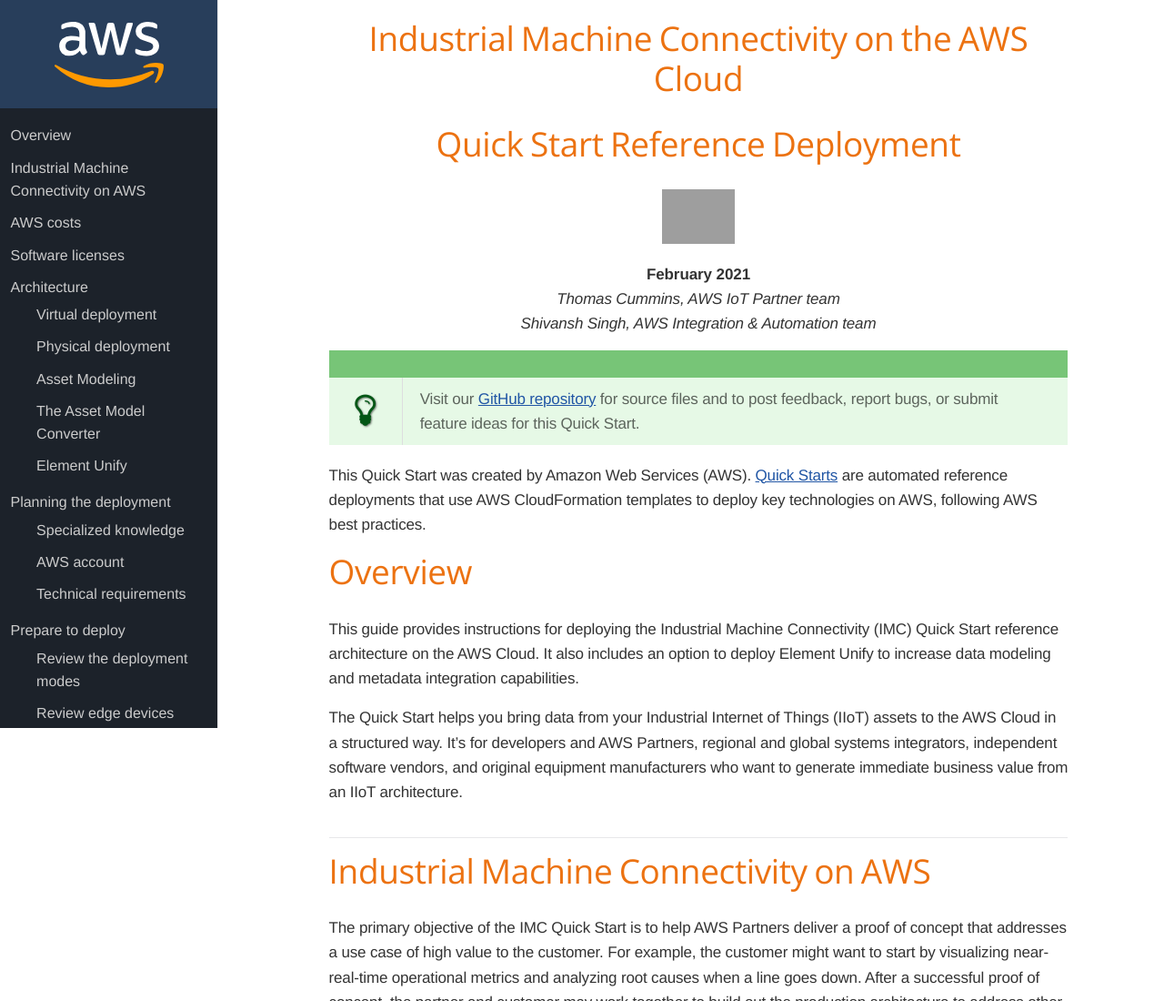
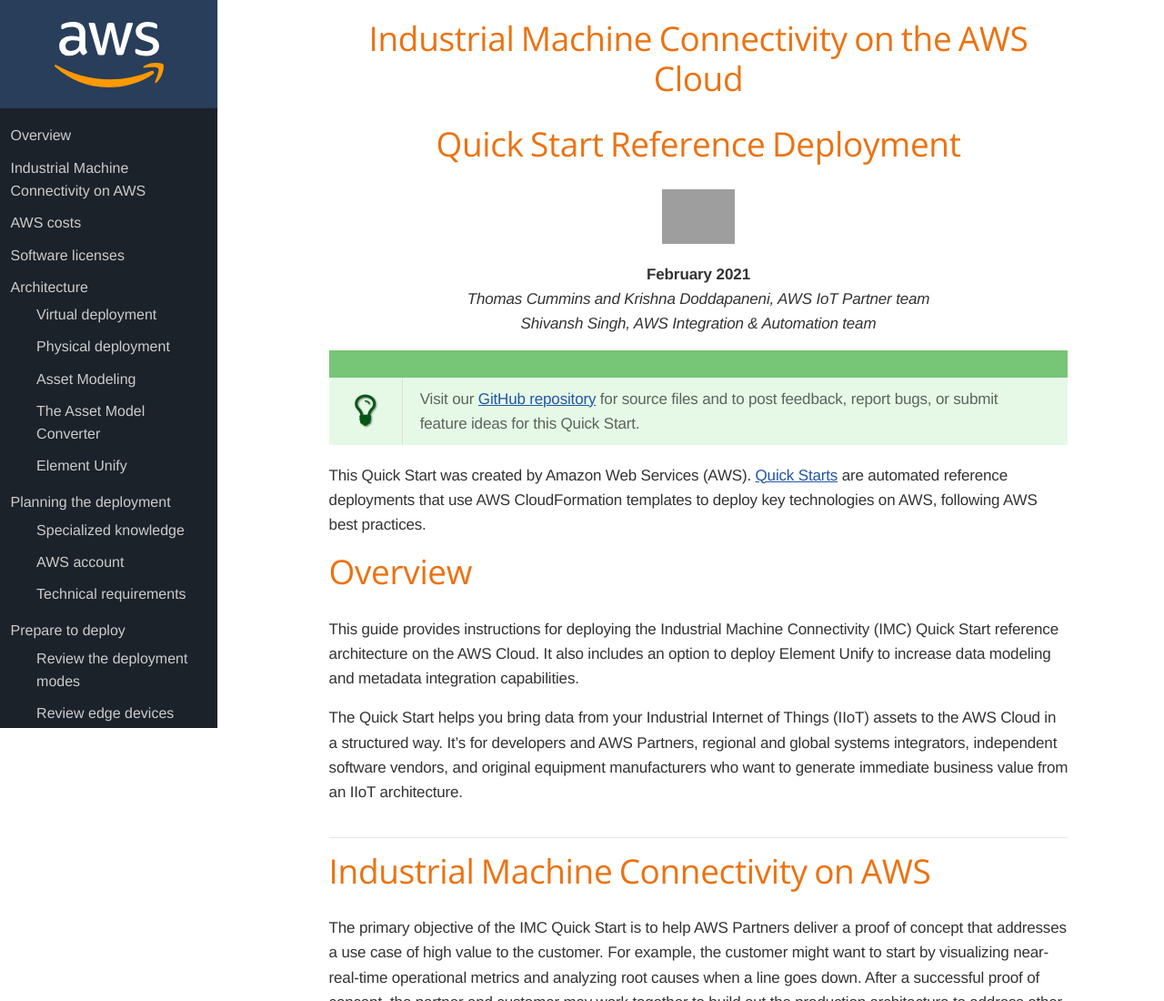
Before and after one commit to oyarushe/quickstart-aws-industrial-machine-connectivity, a plain HTML site: page index.html in a window 1280 px wide. Shown: the top 1100 px of the page at 91% size. Drawn offline with nearby package versions, Linux system fonts and the light colour scheme; grey boxes are pictures that could not be loaded; a web font is replaced by a local one.

Commit message:
Production doc builds - 2021/06/15 22:02:14 UTC

```diff
--- a/index.html
+++ b/index.html
@@ -896,7 +896,7 @@
 </div>
 <div class="paragraph text-center">
 <p><strong>February 2021</strong><br>
-<em>Thomas Cummins, AWS IoT Partner team</em><br>
+<em>Thomas Cummins and Krishna Doddapaneni, AWS IoT Partner team</em><br>
 <em>Shivansh Singh, AWS Integration &amp; Automation team</em></p>
 </div>
 <div class="admonitionblock tip text-left">
@@ -3095,7 +3095,7 @@
 </html>
 <!--
 repo commit:
-d7af42373a12583446351b517440431b023b6adb
+114092724ab7eb8d51429d286ae076866ee83083
 
 submodule config:
  a9d6c5903745c1091793d3cd1f960948919c2c9f docs/boilerplate (heads/main)
```
Also changed, not shown: 1 other file.
